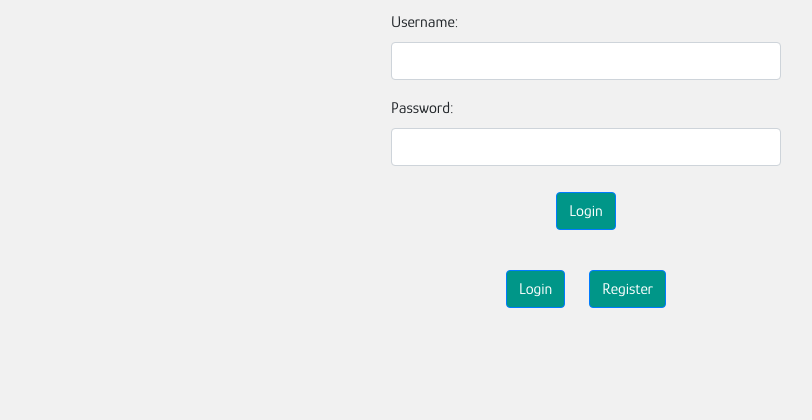
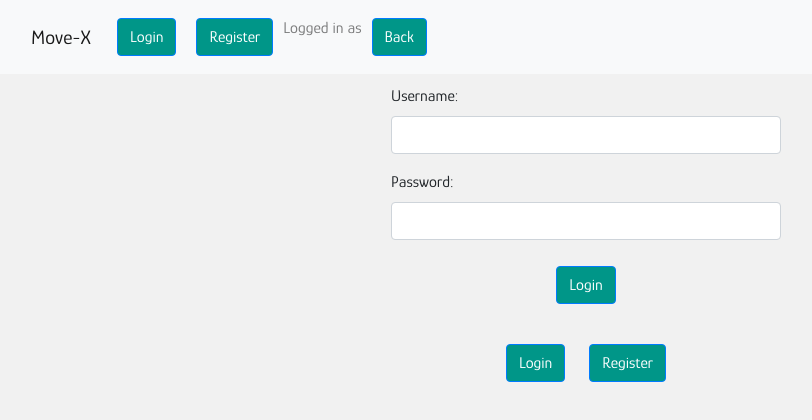
Before and after one commit to MitoMonkey/MoveX-client, a React (Vite) app: page / in a window 1280 px wide. Shown: the top 420 px of the page, without its empty margins (54-866 px from the left). Built offline with nearby package versions, Linux system fonts and the light colour scheme.

Commit message:
navbar added

```diff
--- a/src/components/main-view/main-view.jsx
+++ b/src/components/main-view/main-view.jsx
@@ -14,6 +14,7 @@ import MoveView from '../move-view/move-view';
 import { StyleView } from '../style-view/style-view';
 import { SourceView } from '../source-view/source-view';
 import ProfileView from '../profile-view/profile-view';
+import NavBar from '../nav-bar/nav-bar';
 
 import Row from 'react-bootstrap/Row';
 import Col from 'react-bootstrap/Col';
@@ -124,11 +125,11 @@ class MainView extends React.Component {
     render() {
         const { moves, user } = this.props; // passed from the store by mapStateToProps
 
-        // const nav = <NavBar onLoggedIn={user => this.onLoggedIn(user)} onLoggedOut={() => this.onLoggedOut()} onBackClick={() => history.goBack()} />
+        const nav = <NavBar onLoggedOut={() => this.onLoggedOut()} onBackClick={() => history.goBack()} />
 
         return (
             <>
-                {/* nav (Component not yet created, but all elements are in the last <Row> of MainView) */}
+                {nav}
                 <Router>
                     <Row className="main-view justify-content-center">
                         <Route exact path="/" render={() => {
--- /dev/null
+++ b/src/components/nav-bar/nav-bar.jsx
@@ -0,0 +1,63 @@
+import React from 'react';
+import PropTypes from 'prop-types';
+import Navbar from 'react-bootstrap/Navbar'
+import Nav from 'react-bootstrap/Nav'
+import Container from 'react-bootstrap/Container'
+import Button from 'react-bootstrap/Button';
+
+import { connect } from 'react-redux';
+
+import { Link } from 'react-router-dom';
+
+let mapStateToProps = state => { return { user: state.user } }
+
+function NavBar(props) {
+
+    const { user, onLoggedOut, onBackClick } = props;
+
+    return (
+        <Navbar bg="light" expand="md" sticky="top">
+            <Container>
+                <Navbar.Brand>Move-X</Navbar.Brand>
+                <Navbar.Toggle aria-controls="basic-navbar-nav" />
+                <Navbar.Collapse id="basic-navbar-nav">
+                    <Nav className="container-fluid">
+                        {(user)
+                            ? <Nav.Item>
+                                <a href={`/`} className="btn btn-primary">Home</a>
+                            </Nav.Item>
+                            : <Nav.Item>
+                                <a href={`/`} className="btn btn-primary">Login</a>
+                            </Nav.Item>
+                        }
+                        {(user)
+                            ? <Nav.Item>
+                                <Button variant="primary" onClick={() => { this.onLoggedOut() }}>Logout</Button>
+                            </Nav.Item>
+                            : <Nav.Item>
+                                <a href={`/register`} className="btn btn-primary">Register</a>
+                            </Nav.Item>
+                        }
+                        {(user)
+                            ? <Nav.Item>
+                                <a href={`/users/` + user} className="btn btn-primary">Edit profile</a>
+                            </Nav.Item>
+                            : <span></span>
+                        }
+                        <span class="navbar-text"> Logged in as {user} </span>
+                        <Nav.Item>
+                            <Button variant="primary" onClick={() => { onBackClick() }}>Back</Button>
+                        </Nav.Item>
+                    </Nav>
+                </Navbar.Collapse>
+            </Container>
+        </Navbar>
+    );
+}
+
+export default connect(mapStateToProps)(NavBar);
+
+NavBar.propTypes = {
+    user: PropTypes.string,
+    onLoggedOut: PropTypes.func.isRequired
+};
```
Also changed, not shown: 3 other files (tests, documents, lock files or other folders).
